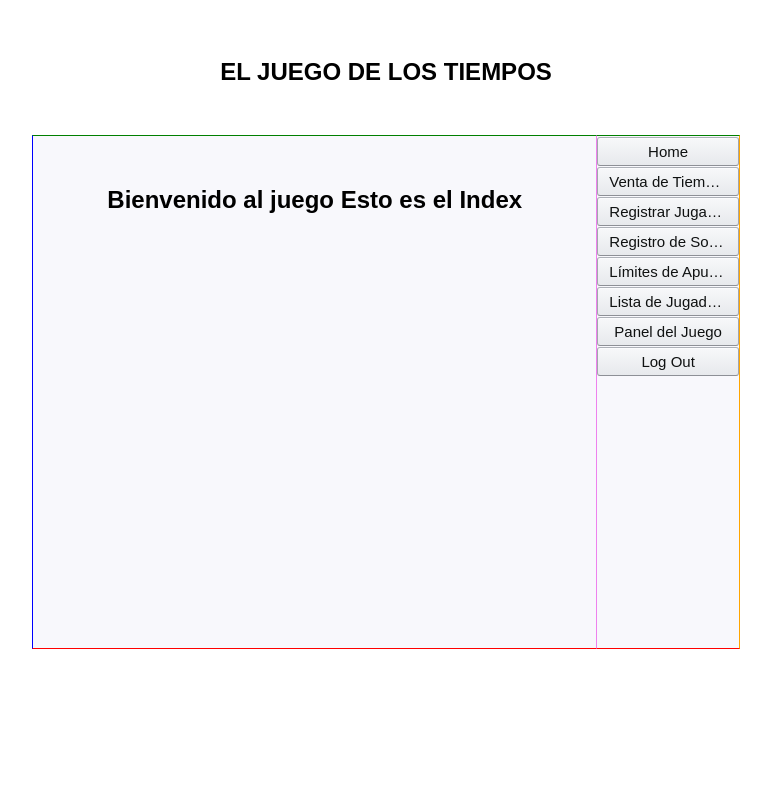
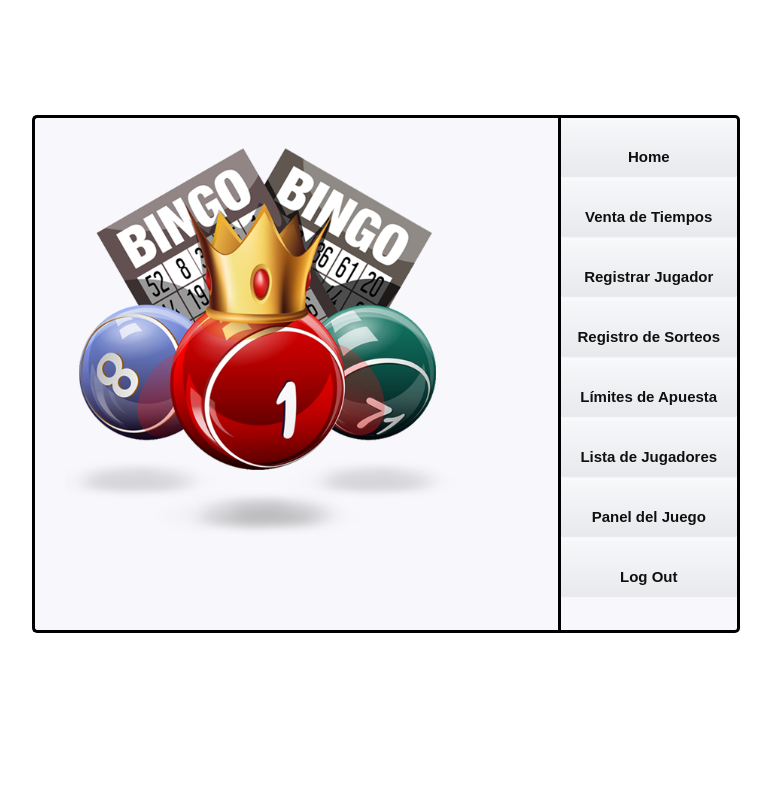
Before and after one commit to bernalqz/Proyecto_Progra04, a PHP site: page /app/views/index.php in a window 1280 px wide. Shown: the whole page, without its empty margins (254-1025 px from the left). Run offline with PHP 8.4, Linux system fonts and the light colour scheme.

Commit message:
index cambio css

```diff
--- a/app/views/header.php
+++ b/app/views/header.php
@@ -4,15 +4,13 @@
     <meta charset="UTF-8">
     <meta http-equiv="X-UA-Compatible" content="IE=edge">
     <meta name="viewport" content="width=device-width, initial-scale=1.0">
-    <link rel="stylesheet" href="../../assets/css/style.css">
+    <link rel="stylesheet" href="../../assets/css/style.css?ver=1.2">
 
     <title>El Juego de los tiempos</title>
 </head>
 <body>
 <div class="container">
-<div class="title-head">
-<h2>EL JUEGO DE LOS TIEMPOS</h2>
-</div>
+
  <div class="container-game">
 
     <nav class="navbar">
@@ -29,4 +27,4 @@
     </nav>
     <a href=""></a>
     <div class="game">
-    <div class="game-frame">
+<div class="game-frame">
--- a/app/views/index.php
+++ b/app/views/index.php
@@ -1,7 +1,4 @@
    <?php include "header.php"?>
    <div class="title-head">
-<h2>
-    Bienvenido al juego Esto es el Index
-    </h2>
-</div>
+   <img src="../../assets/png.png" src="../../assets/png.png";
     <?php include "footer.php"?>
--- a/assets/css/style.css
+++ b/assets/css/style.css
@@ -15,31 +15,33 @@ html,body {
     flex-direction: column;
     width: 80%;
     height:80%;
+    margin-top: 110px;
   }
 
-.title-head
-{
-margin: 30px;
-
-
-}
   .container-game {
     display: flex;
     flex-direction: row-reverse;
     align-items: center;
     background-color:rgba(24, 12, 129, 0.027);
     width: 70%;
-    height:80%;
+    height:80%
+  }
 
-    }
+.title-head img
+{
+  width: 75%;
+  height: 85%;
+  margin: 30px;
+}
 
 .game
 {
-border-left:1px solid blue;
-border-top:1px solid green;
-border-bottom:1px solid red;
+border-left:3px solid rgb(0, 0, 0);
+border-top:3px solid rgb(0, 0, 0);
+border-bottom:3px solid rgb(0, 0, 0);
     width: 80%;
     height: 100%;
+border-radius: 5px 0px 0px 5px;
 }
 
 .game-frame
@@ -51,24 +53,18 @@ flex-direction: column;
 
 .navbar
 {
-
-border-right:1px solid orange;
-border-left: solid 1px violet;
-border-top:1px solid green;
-border-bottom:1px solid red;
-    width: 20%;
+border-radius: 0px 5px 5px 0px;
+border:3px solid rgb(0, 0, 0);
+    width: 27%;
     height: 100%;
 }
-
 
 /*Botones*/
 
 .nav-link {
   background-image: linear-gradient(#f7f8fa ,#e7e9ec);
-  border-color: #adb1b8 #a2a6ac #8d9096;
-  border-style: solid;
-  border-width: 1px;
-  border-radius: 3px;
+  border: none;
+  border-radius: 2px;
   box-shadow: rgba(255,255,255,.6) 0 1px 0 inset;
   box-sizing: border-box;
   color: #0f1111;
@@ -76,12 +72,13 @@ border-bottom:1px solid red;
   display: inline-block;
   font-family: "Amazon Ember",Arial,sans-serif;
   font-size: 15px;
+  font-weight: bold;
   height: 29px;
   width: 100%;
- outline: 0;
+  outline: 0;
   overflow: hidden;
-  margin-top: 1px;
-  padding: 0 11px;
+  margin: 1px 0px;
+  padding: 29px 11px;
   text-align: center;
   text-decoration: none;
   text-overflow: ellipsis;
```
Also changed, not shown: assets/lotto.png (added), assets/png.png (added).
